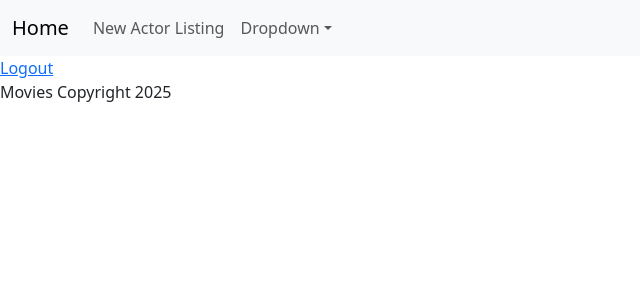
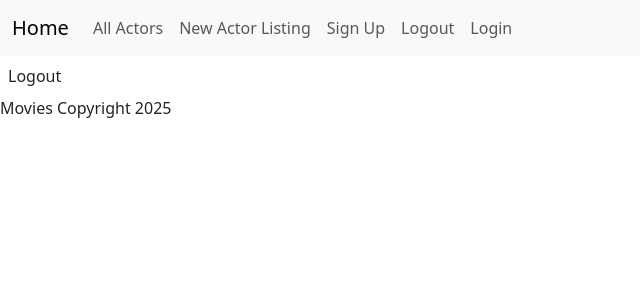
Before and after one commit to alejandroajuarez/movie-frontend, a React (Vite) app: page /logout in a window 1280 px wide. Shown: the top 300 px of the page, without its empty margins (0-640 px from the left). Built offline with nearby package versions, Linux system fonts and the light colour scheme.

Commit message:
add ActorsIndexPage and this page shows all actors instead of Home page

```diff
--- /dev/null
+++ b/src/ActorsIndexPage.jsx
@@ -0,0 +1,18 @@
+import { useLoaderData, useNavigate } from "react-router-dom";
+import { ActorsIndex } from "./ActorsIndex";
+
+export function ActorsIndexPage() {
+  const actors = useLoaderData();
+  const navigate = useNavigate();
+
+  const handleShow = (actor) => {
+    console.log("handleshow", actor);
+    navigate(`/actors/${actor.id}`);
+  };
+
+  return (
+    <div>
+      <ActorsIndex actors={actors} onShow={handleShow} />
+    </div>
+  );
+}
--- a/src/App.jsx
+++ b/src/App.jsx
@@ -7,6 +7,7 @@ import { ActorsPage } from "./ActorsPage";
 import { ActorsNew } from "./ActorsNew";
 import { Footer } from "./Footer";
 import { LogoutLink } from "./LogoutLink";
+import { ActorsIndexPage } from "./ActorsIndexPage";
 
 axios.defaults.baseURL = "http://localhost:3000";
 axios.defaults.withCredentials = true;
@@ -24,6 +25,11 @@ const router = createBrowserRouter([
       {
         path: "/",
         element: <ActorsPage />,
+      },
+      {
+        path: "/actors",
+        element: <ActorsIndexPage />,
+        loader: () => axios.get("/actors.json").then((response) => response.data),
       },
       {
         path: "/signup",
--- a/src/Header.jsx
+++ b/src/Header.jsx
@@ -11,18 +11,20 @@ export function Header() {
           </button>
           <div className="collapse navbar-collapse" id="navbarNav">
             <ul className="navbar-nav">
+            <li className="nav-item">
+                <a className="nav-link" href="/actors">All Actors</a>
+              </li>
               <li className="nav-item">
                 <a className="nav-link" href="/actors/new">New Actor Listing</a>
               </li>
-              <li className="nav-item dropdown">
-                <a className="nav-link dropdown-toggle" href="#" role="button" data-bs-toggle="dropdown" aria-expanded="false">
-                  Dropdown
-                </a>
-                <ul className="dropdown-menu">
-                  <li><a className="dropdown-item" href="/signup">Sign Up</a></li>
-                  <li><a className="dropdown-item" href="/Login">Login</a></li>
-                  <li><LogoutLink className="dropdown-item" href="/Logout" /></li>
-                </ul>
+              <li className="nav-item">
+                <a className="nav-link" href="/signup">Sign Up</a>
+              </li>
+              <li className="nav-item">
+                <LogoutLink className="nav-link" />
+              </li>
+              <li className="nav-item">
+                <a className="nav-link" href="/login">Login</a>
               </li>
             </ul>
           </div>
--- a/src/LogoutLink.jsx
+++ b/src/LogoutLink.jsx
@@ -9,8 +9,8 @@ export function LogoutLink() {
   };
 
   return (
-    <a href="#" onClick={handleClick}>
+    <button className="btn btn-link nav-link" onClick={handleClick} style={{ border: "none", background: "none", padding: 8 }}>
       Logout
-    </a>
+    </button>
   );
 }
```
